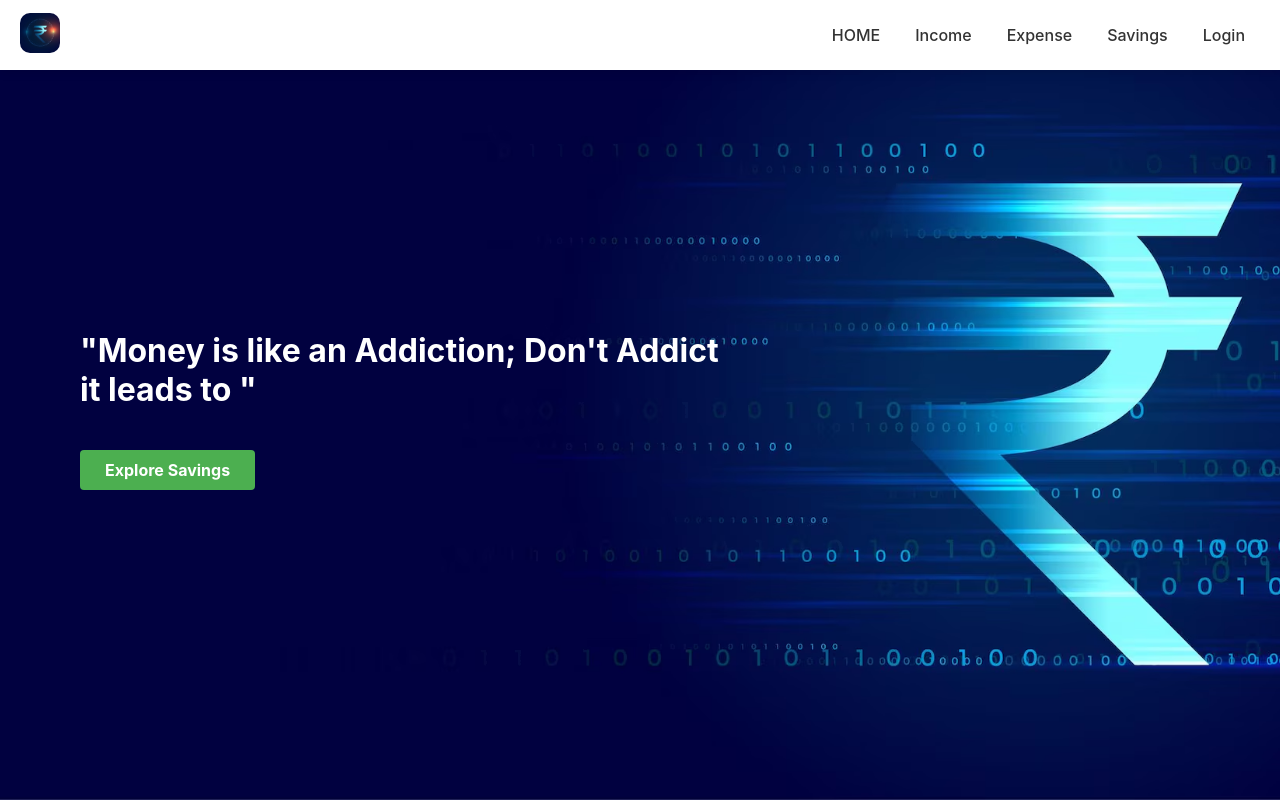
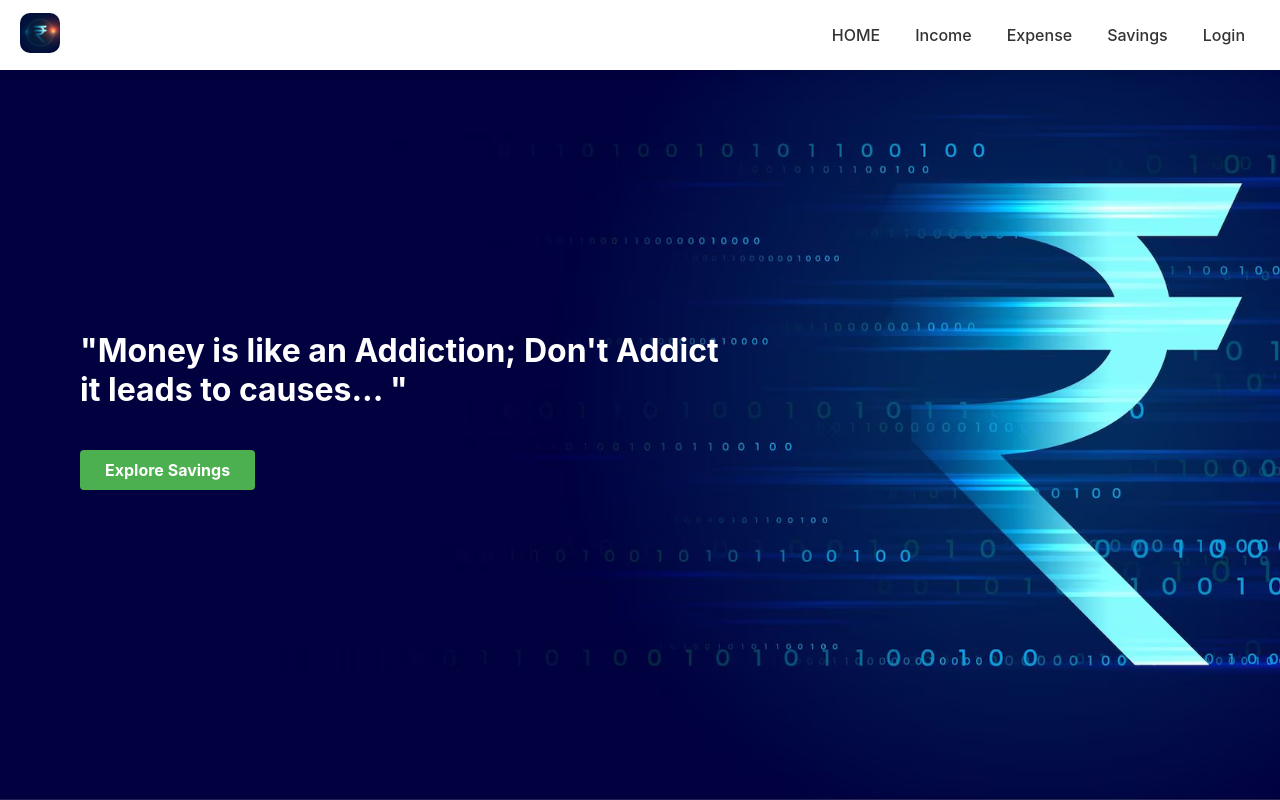
Before and after one commit to Ramana372/finance-tracker, a React (Create React App) app in the folder frontend/: page / in a window 1280 px wide. Built offline with nearby package versions, Linux system fonts and the light colour scheme.

Commit message:
Update Home.jsx

```diff
--- a/frontend/src/components/Home.jsx
+++ b/frontend/src/components/Home.jsx
@@ -23,7 +23,7 @@ function Home() {
   return (
     <div className="hero" style={heroStyle}>
       <div className="content" style={contentStyle}>
-        <h1>"Money is like an Addiction; Don't Addict it leads to  "</h1>
+        <h1>"Money is like an Addiction; Don't Addict it leads to causes...  "</h1>
         <Link
           to="/Savings"
           style={{
```
